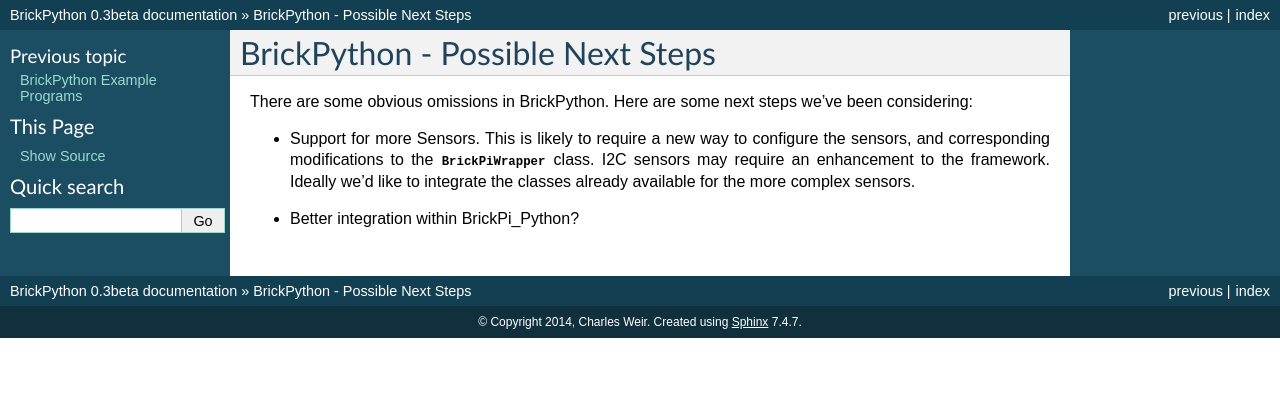
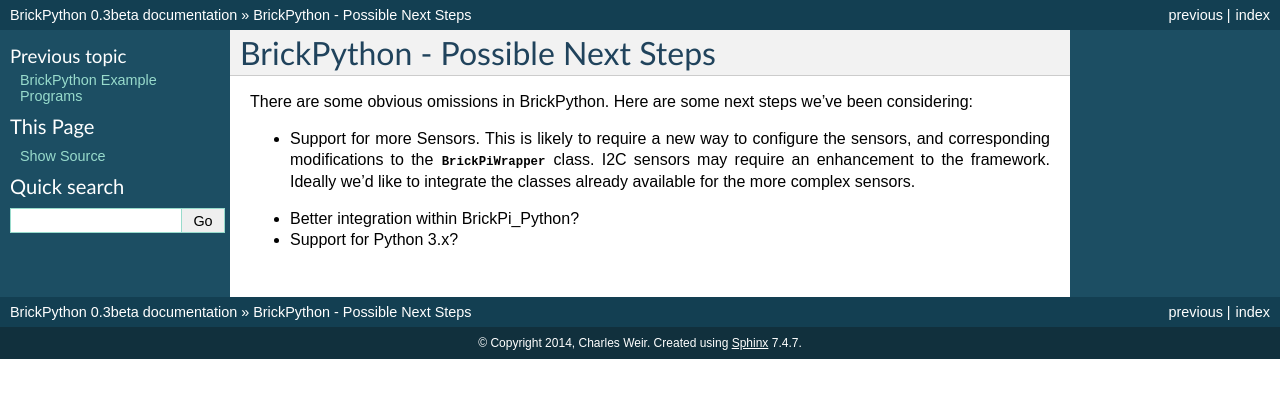
Before and after one commit to charlesweir/BrickPython, a Sphinx documentation site: the page built from docs/nextSteps.rst, in a window 1280 px wide. Shown: the top 398 px of the page. Built offline with Sphinx 7.4.7, drawn with Linux system fonts in a browser that asks for light colours.

Commit message:
Python 3 as a next step.

```diff
--- a/docs/nextSteps.rst
+++ b/docs/nextSteps.rst
@@ -12,3 +12,5 @@
 ..
 
 *   Better integration within BrickPi_Python?
+
+*   Support for Python 3.x?
```
